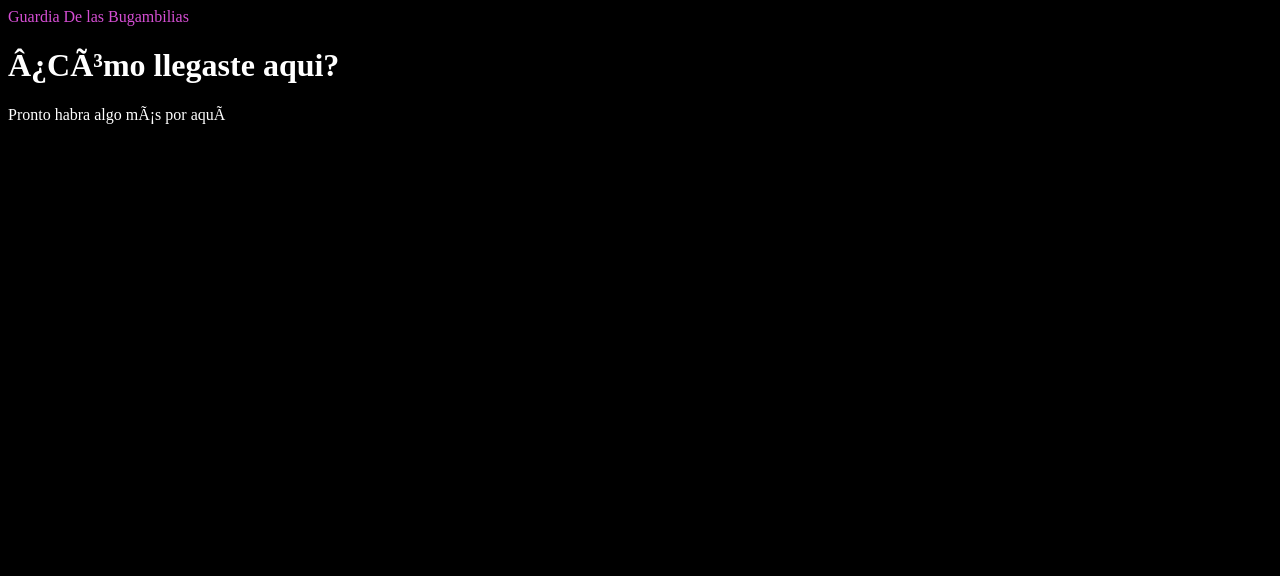
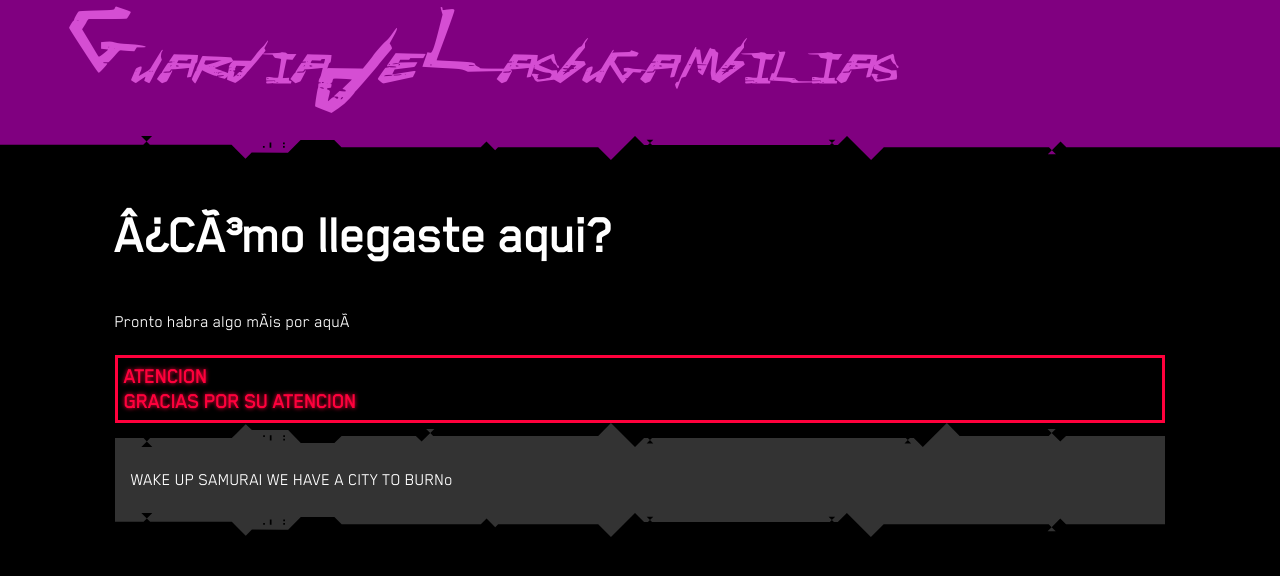
Before and after one commit to GuardiaBugambilia/GuardiaBugambilia.github.io, a plain HTML site: page index.html in a window 1280 px wide. Drawn offline with Linux system fonts and the light colour scheme; files whose address does not match are found by name.

Commit message:
Update index.html

```diff
--- a/index.html
+++ b/index.html
@@ -1,21 +1,21 @@
 <!DOCTYPE html>
 
-<link rel="stylesheet" href="main/cyberpunk css_files/cyberpunk.css">
+<link rel="stylesheet" href="GuardiaBugambilia.github.io/cyberpunk css_files/cyberpunk.css">
 
 <html><head><meta http-equiv="Content-Type" content="text/html/images; charset=UTF-8"
 
 
          <meta name="viewport" content="width=device-width, initial-scale=1.0, maximum-scale=1.0, user-scalable=no" lang="es">
-         <meta property="og:site_name" content="Guardia-bugambilias">
-         <meta property="og:title" content="Guardia-bugambilias">
+         <meta property="og:site_name" content="Guardiabugambilia">
+         <meta property="og:title" content="Guardiabugambilia">
          <meta property="og:description" content="Love for a better future">
-         <meta property="og:url" content="https://x.x.x">
+         <meta property="og:url" content="https://GuardiaBugambilia.github.io">
          <meta property="og:image" itemprop="image" content="https://files.catbox.moe/thd7hi.webp">
          <meta property="og:locale" content="es">
          <meta property="og:type" content="website">
 
-         <link rel="stylesheet" href="main/cyberpunk css_files/cyber-grid.css">
-         <link rel="stylesheet" href="main/cyberpunk css_files/style.css">
+         <link rel="stylesheet" href="GuardiaBugambilia.github.io/cyberpunk css_files/cyber-grid.css">
+         <link rel="stylesheet" href="GuardiaBugambilia.github.io/cyberpunk css_files/style.css">
 
          <link rel="icon" type="image/png" href="https://files.catbox.moe/bgvzz1.png" sizes="2400 × 2285">
 
```
